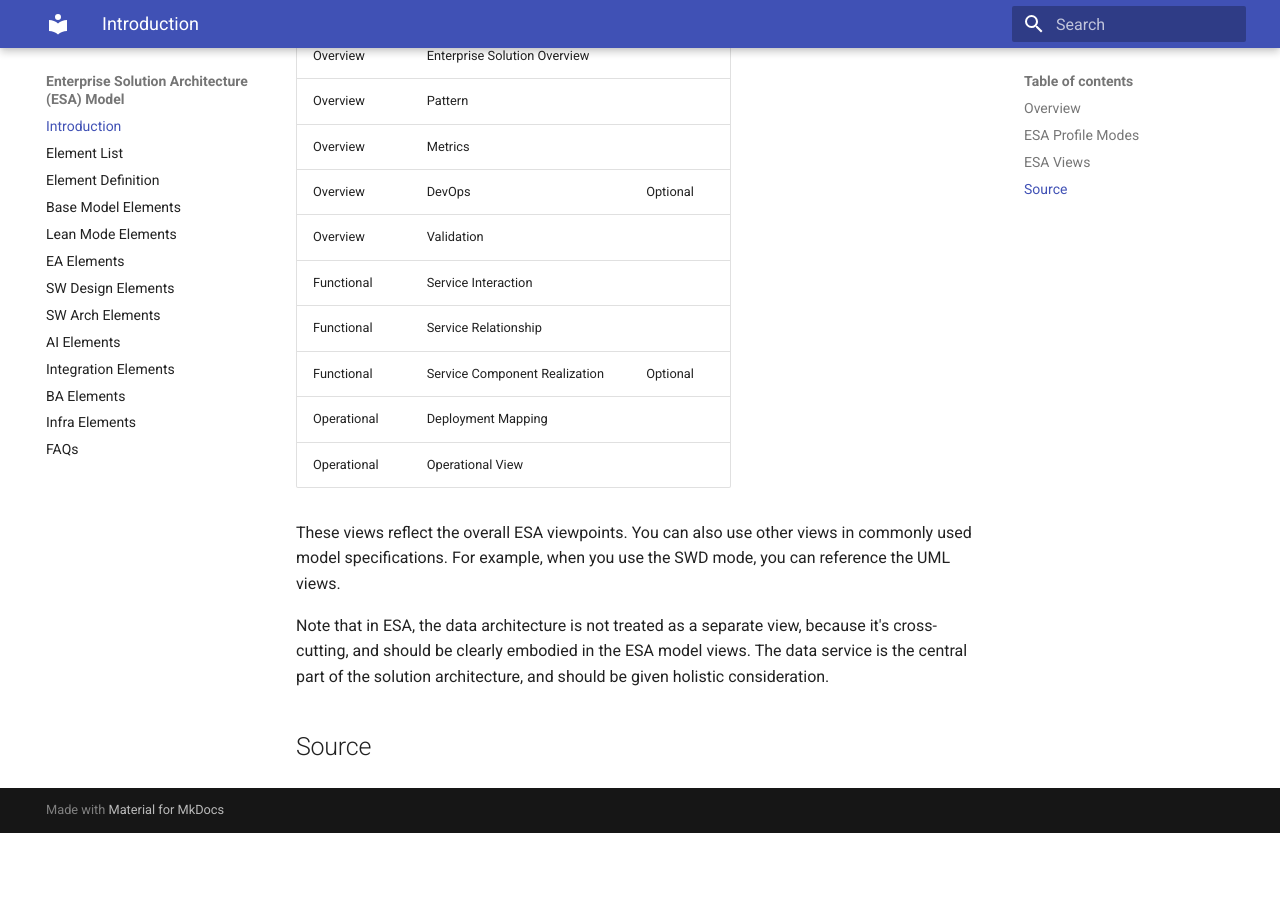
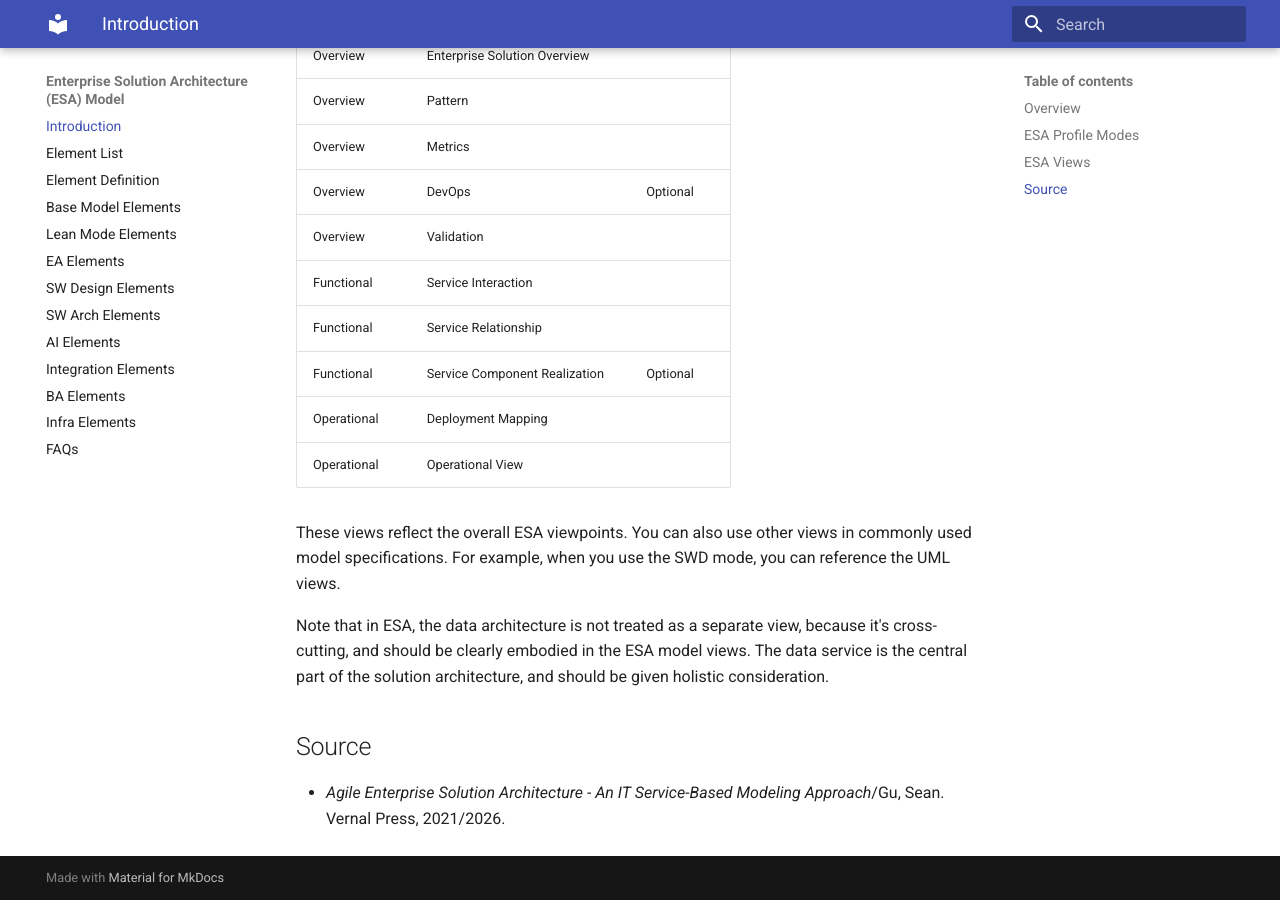
Before and after one commit to seniorgu/esa, an MkDocs documentation site: the page built from docs/index.md, in a window 1280 px wide and 900 px high, scrolled down 2540 px. Built offline with MkDocs 1.6.1 and Material for MkDocs 9.7.7, drawn with Linux system fonts in a browser that asks for light colours; before the commit the page ends 3373 px from its top, so only the background shows below that.

Commit message:
Update index.md

```diff
--- a/docs/index.md
+++ b/docs/index.md
@@ -67,3 +67,5 @@ These views reflect the overall ESA viewpoints. You can also use other views in
 Note that in ESA, the data architecture is not treated as a separate view, because it's cross-cutting, and should be clearly embodied in the ESA model views. The data service is the central part of the solution architecture, and should be given holistic consideration.
 
 ## Source
+
+- *Agile Enterprise Solution Architecture - An IT Service-Based Modeling Approach*/Gu, Sean. Vernal Press, 2021/2026.
```
